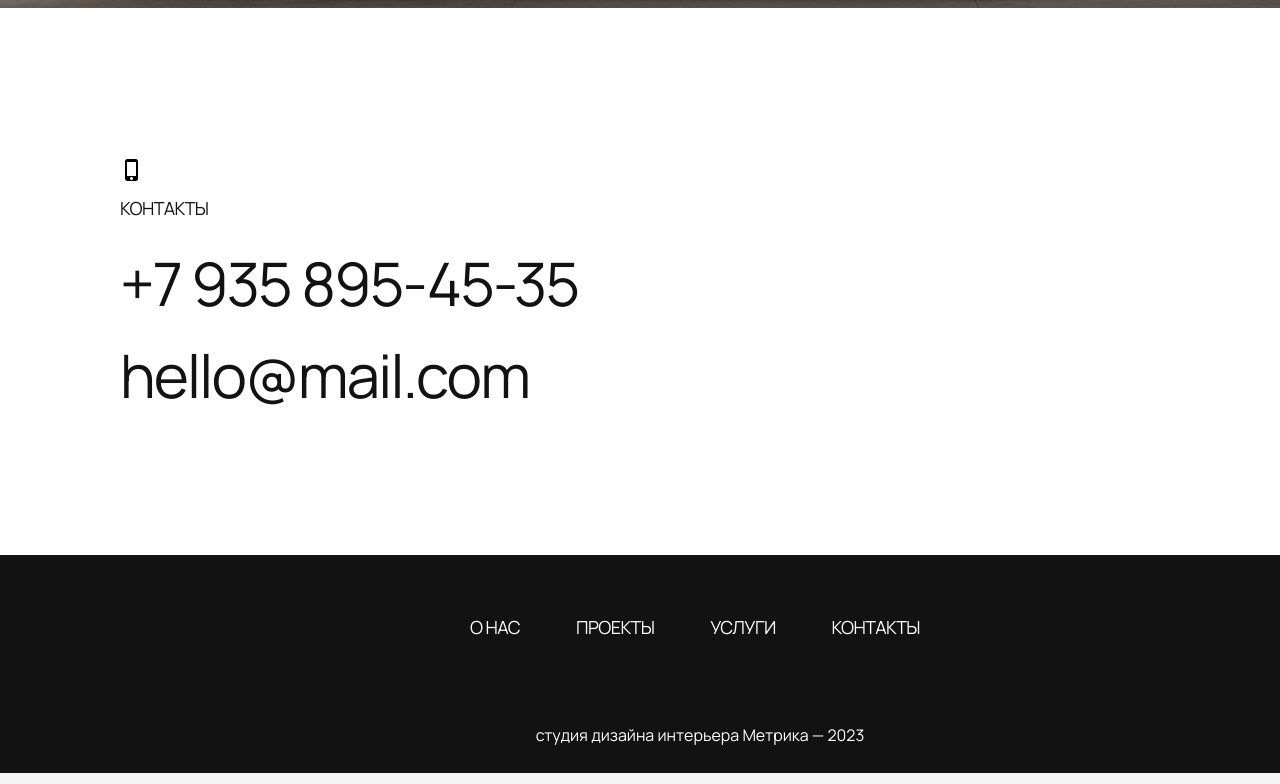
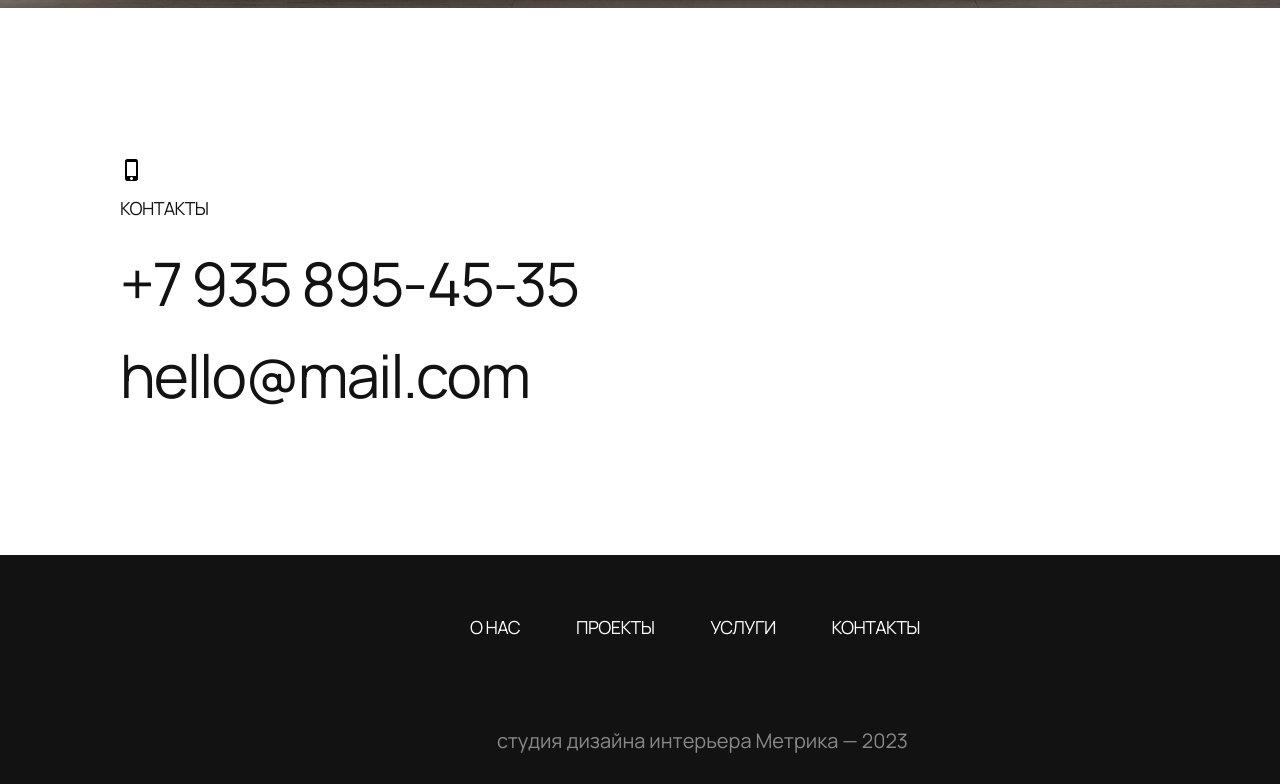
Before and after one commit to kozhvat/Studio-Metrika-SDCODE, a plain HTML site: page index.html in a window 1280 px wide. Shown: the part 6434-7218 px from the top of the page. Drawn offline with Linux system fonts and the light colour scheme.

Commit message:
fix-copyright-styles

```diff
--- a/styles/styles.css
+++ b/styles/styles.css
@@ -262,7 +262,7 @@ a {
 .footer__link:hover {
   opacity: 0.5;
 }
-.copyright {
+.footer__copyright {
   font-size: 20px;
   line-height: 27px;
   padding: 0 0 0 5px;
```
